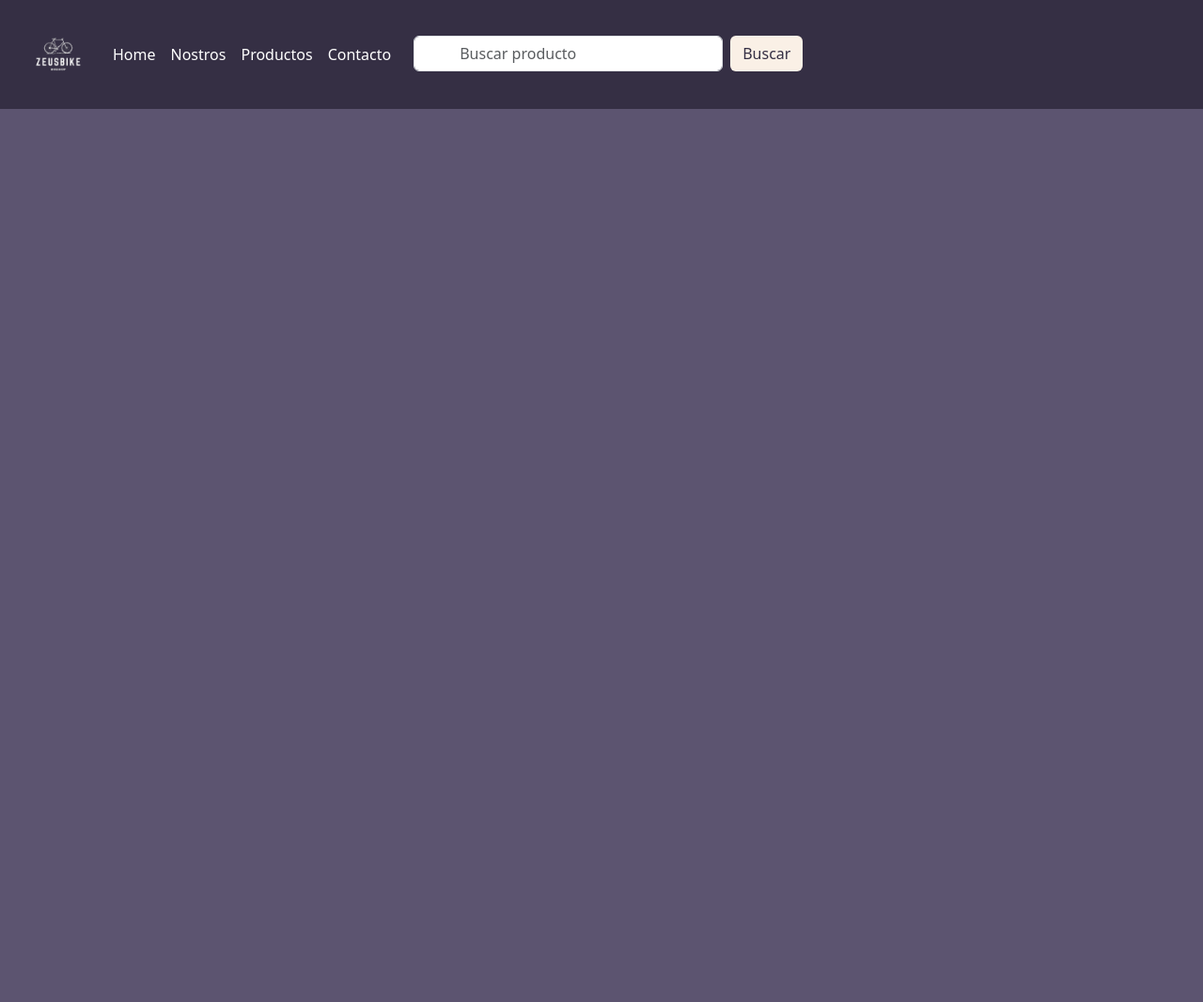
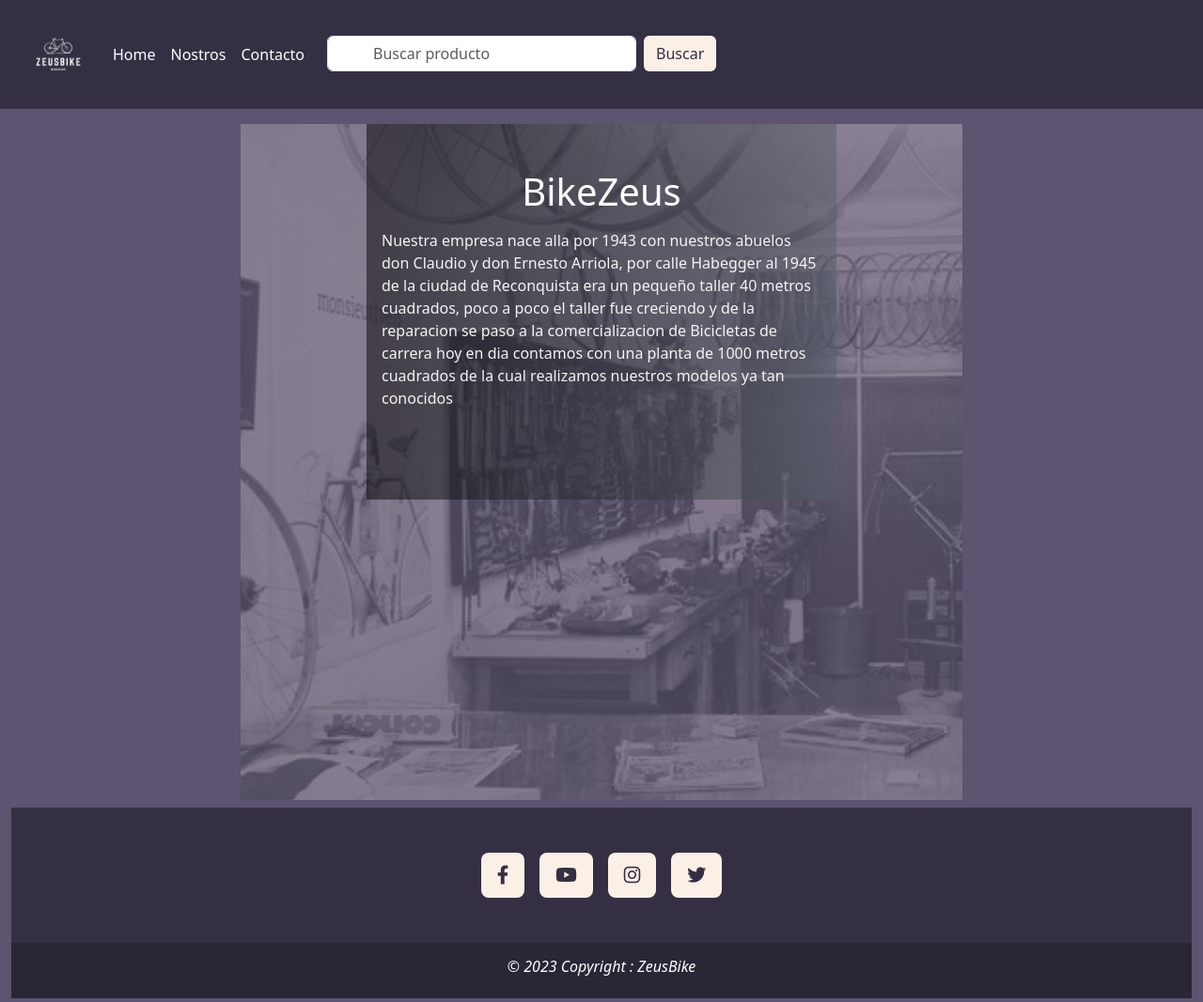
Before and after one commit to niconicoalarcon/ZeusBike-Ecommerce, a website built with Vite: page pages/nosotros.html in a window 1280 px wide. Shown: the whole page at 94% size. Before the commit the page ends 800 px from the top, so only its background shows below. Built offline with nearby package versions, Linux system fonts and the light colour scheme.

Commit message:
Terminacion de pagNosotros, Ultimos detallesPagPrincipal

```diff
--- /dev/null
+++ b/css/footer.css
@@ -0,0 +1,14 @@
+
+.text-center.text-lg-start{
+    background-color: #352F44;
+}
+.btn.btn-lg.btn-floating{
+    background-color: #FAF0E6;
+}
+.copy{
+    background-color: #00000033;
+}
+.copy-text{
+    font-size: 1em;
+    font-style: italic;
+}
--- a/css/style.css
+++ b/css/style.css
@@ -4,5 +4,5 @@
 /*estilos generales*/
 body{
   color: white;
-  background-color:var(--bg--body);
+  background-color:var(--bg--body)
 }
--- a/css/styleNav.css
+++ b/css/styleNav.css
@@ -30,10 +30,17 @@
     background-color: var(--color--bottons);
     transition: 5ms;
 }
+/*estilo carro de compras*/
 .fa-solid.fa-cart-shopping{
     color: var(--color--bottons);
 }
+/*estilos carrusel*/
 .carousel-item img{
     opacity: 0.8;
     height: 450px;
 }
+
+/*Estilos cards productos*/
+.card img{
+    height: 80%;
+}
--- /dev/null
+++ b/css/styleNosotros.css
@@ -0,0 +1,55 @@
+.nosotros{
+    margin: 1em;
+    display: flex;
+    justify-content: center;
+    margin-bottom: 0.5em;
+}
+/* estilos contenido de about*/
+.contenedor-nosotros{
+    width: 60vw;
+    height: 90vh;
+    background-image: url(../public/img/About2.jpg);
+    background-repeat:no-repeat;
+    opacity: 0.3;
+    position: relative;
+    background-size: 200%;
+    animation: movimiento 30s infinite linear alternate;
+}
+@keyframes movimiento{
+    from{
+        background-position: bottom left;
+    }to{
+        background-position: top right;
+    }
+}
+
+.text-nosotros-gradient{
+    position: absolute;
+    color:#f4f4f4;
+    width: 500px;
+    height: 400px;
+    background: -webkit-linear-gradient(left, black, #545e66);
+    opacity: 0.5;
+
+}
+.text-nosotros{
+    position: absolute;
+    color:#f4f4f4;
+    width: 500px;
+    height: 400px;
+    margin: 1rem;
+}
+.text-titulo{
+    position: relative;
+    text-align: center;
+    margin-top: 2rem;
+    color: #ffff;
+
+
+
+
+}
+.text-parrafo{
+    margin: 1rem;
+    font-size: 1rem;
+}
--- a/main.js
+++ b/main.js
@@ -7,3 +7,5 @@ import './css/style.css'
 import './css/styleNav.css'
 import './css/styleContacto.css'
 import './css/styleProductos.css'
+import './css/footer.css'
+import './css/styleNosotros.css'
--- a/pages/nosotros.html
+++ b/pages/nosotros.html
@@ -7,6 +7,7 @@
     <title>Nosotros</title>
 </head>
 <body>
+  <head>
         <!--Comienza Barra de navegacíon-->
         <nav class="navbar navbar-expand-lg bg_nav text_color">
           <div class="container-fluid text_color">
@@ -17,13 +18,10 @@
             <div class="collapse navbar-collapse" id="navbarNav">
               <ul class="navbar-nav">
                 <li class="nav-item">
-                <a class="nav-link text_color" aria-current="page" href="index.html">Home</a>
+                  <a class="nav-link text_color" aria-current="page" href="../index.html">Home</a>
                 </li>
                 <li class="nav-item">
                   <a class="nav-link text_color" aria-current="page" href="./nosotros.html">Nostros</a>
-              </li>
-              <li class="nav-item">
-                <a class="nav-link text_color" href="./productos">Productos</a>
                 </li>
                 <li class="nav-item">
                   <a class="nav-link text_color" href="./contacto.html">Contacto</a>
@@ -39,7 +37,54 @@
           </div>
         </nav>
   <!--Final barra navegacion-->
+  </head>
+  <main class="nosotros">
+    <div class=" contenedor-nosotros">
+      <div class="capa-gradient">
 
+      </div>
+    </div>
+      <div class="text-nosotros-gradient">
+
+      </div>
+      <div class="text-nosotros">
+        <h1 class="text-titulo ">BikeZeus</h1>
+        <p class="text-parrafo">Nuestra empresa nace alla por 1943 con nuestros abuelos
+          don Claudio y don Ernesto Arriola, por calle Habegger al 1945 de la ciudad de Reconquista
+          era un pequeño taller 40 metros cuadrados, poco a poco el taller fue creciendo
+          y de la reparacion se paso a la comercializacion de Bicicletas de carrera
+          hoy en dia contamos con una planta de 1000 metros cuadrados de la cual realizamos
+          nuestros modelos ya tan conocidos</p>
+      </div>
+  </main>
+
+  <!--Comienzo de footer-->
+  <div class="container-fluid my-1">
+
+    <footer class="text-center text-lg-start">
+      <div class="container d-flex justify-content-center py-5">
+        <button type="button" class="btn  btn-lg btn-floating mx-2">
+          <i class="fab fa-facebook-f"></i>
+        </button>
+        <button type="button" class="btn  btn-lg btn-floating mx-2">
+          <i class="fab fa-youtube"></i>
+        </button>
+        <button type="button" class="btn  btn-lg btn-floating mx-2">
+          <i class="fab fa-instagram"></i>
+        </button>
+        <button type="button" class="btn  btn-lg btn-floating mx-2">
+          <i class="fab fa-twitter"></i>
+        </button>
+      </div>
+
+      <!-- Copyright -->
+      <div class="text-center text-white p-3 copy">
+        <h5 class="copy-text">© 2023 Copyright : ZeusBike </h5>
+      </div>
+      <!-- Copyright -->
+    </footer>
+
+  </div>
 
 
 
```
Also changed, not shown: index.html (+13 -16 lines), pages/contacto.html (+0 -3 lines), public/img/about2.jpg (added). Lines whose indentation alone changed are shown as unchanged.
